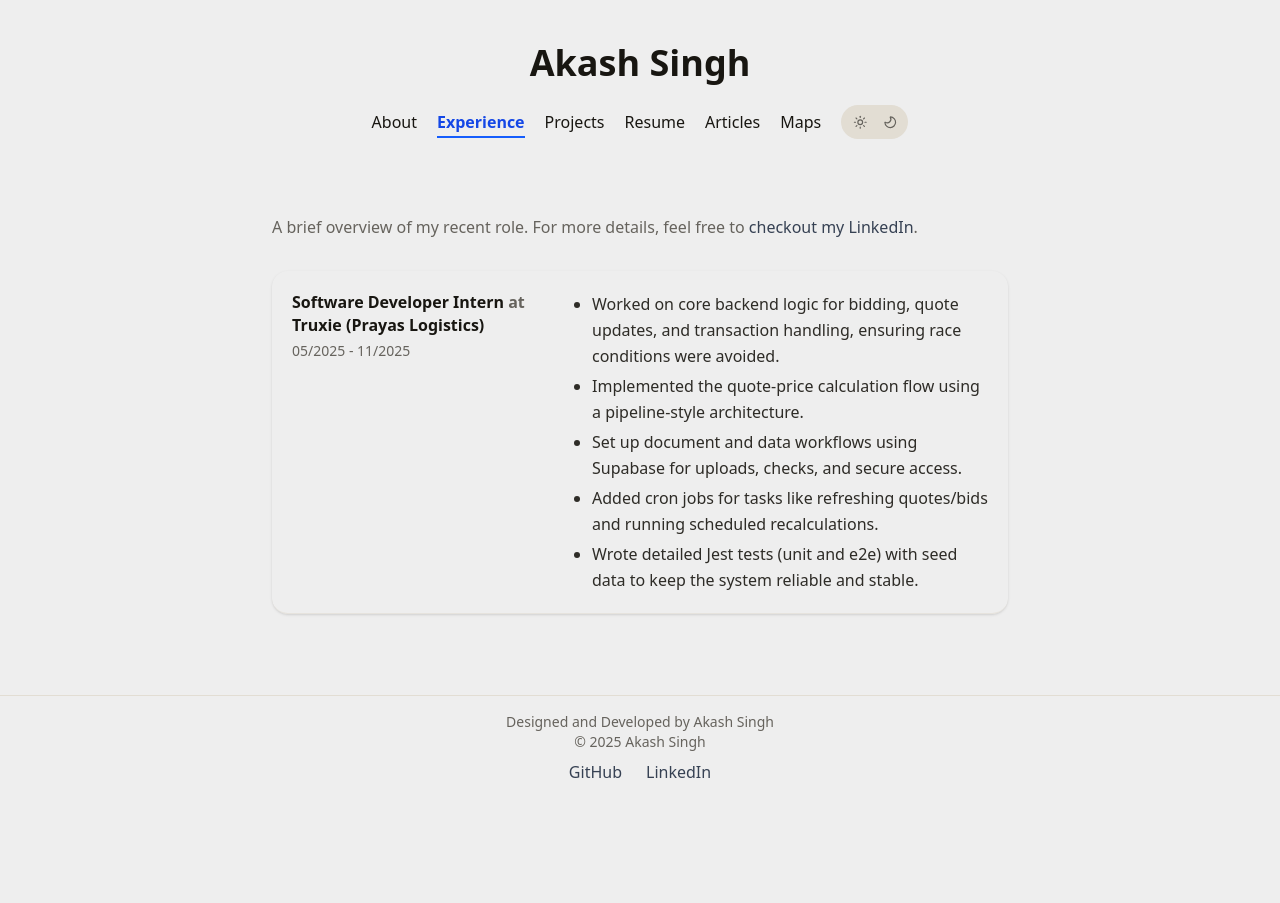
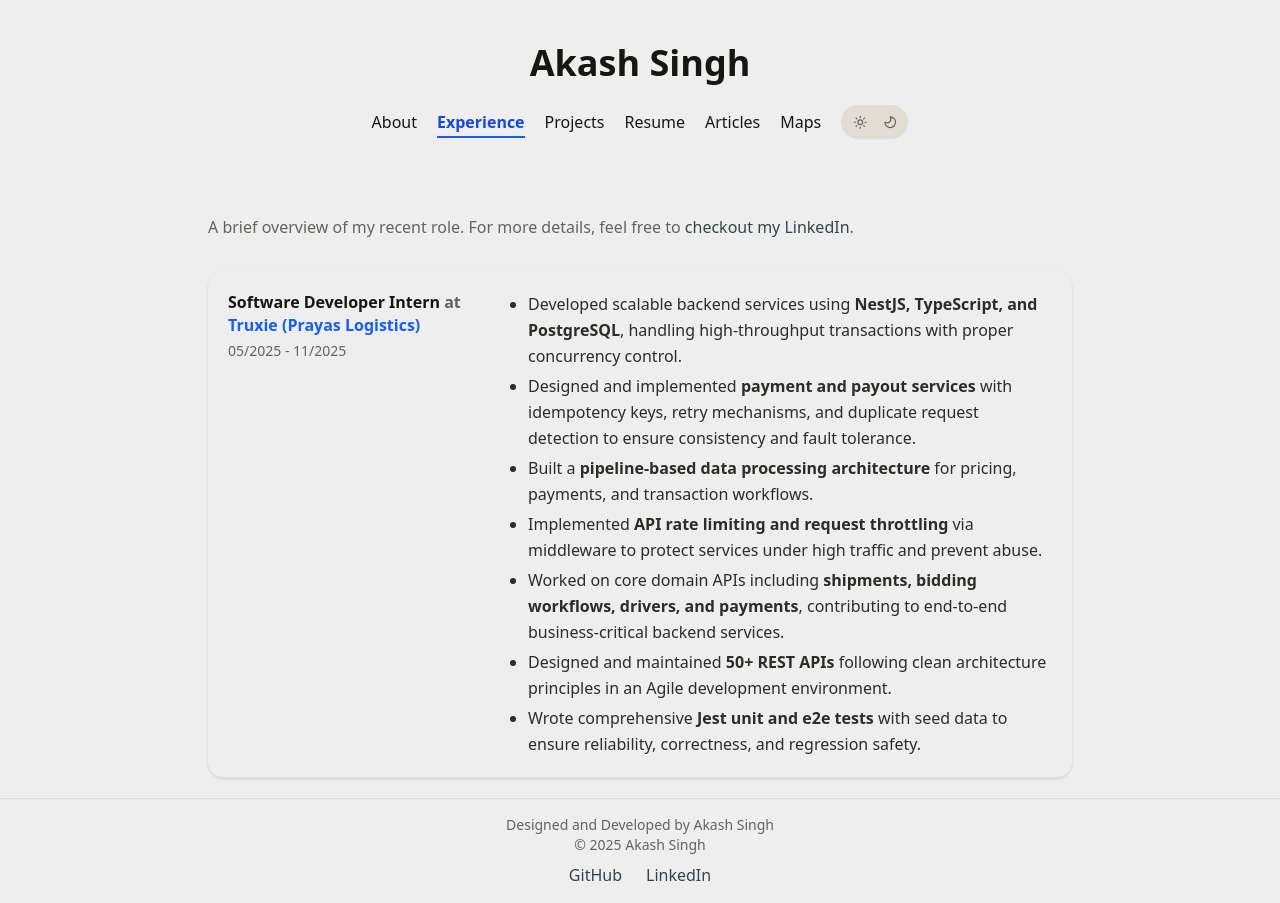
Before and after one commit to akashsingh3414/Portfolio, a Next.js app: page /experience in a window 1280 px wide. Before the commit the page ends 800 px from the top, so only its background shows below. Built offline with nearby package versions, Linux system fonts and the light colour scheme.

Commit message:
updated details

```diff
--- a/src/app/about/page.tsx
+++ b/src/app/about/page.tsx
@@ -7,20 +7,21 @@ export default function AboutPage() {
     ts: "https://www.typescriptlang.org/",
     python: "https://www.python.org/",
     cpp: "https://isocpp.org",
-    java: "https://www.oracle.com/java/",
-    fastapi: "https://fastapi.tiangolo.com/",
+    nodejs: "https://nodejs.org/",
     nestjs: "https://nestjs.com/",
-    nodejs: "https://nodejs.org/",
     express: "https://expressjs.com/",
     react: "https://react.dev/",
+    fastapi: "https://fastapi.tiangolo.com/",
+    pytorch: "https://pytorch.org/",
+    postgresql: "https://www.postgresql.org/",
     mongodb: "https://www.mongodb.com/",
     mysql: "https://www.mysql.com/",
-    postgresql: "https://www.postgresql.org/",
     docker: "https://www.docker.com/",
     aws: "https://aws.amazon.com/",
     git: "https://git-scm.com/",
+    github: "https://github.com/",
     jest: "https://jestjs.io/",
-    postman: "https://www.postman.com/",
+    linux: "https://www.linux.org/",
   }
 
   const techIcons = Object.keys(techLinks)
@@ -32,18 +33,54 @@ export default function AboutPage() {
           id="intro-heading"
           className="font-sans text-3xl md:text-4xl font-extrabold text-balance"
         >
-          Hey there!, I&apos;m Akash{" "}
-          <span className="inline-block animate-wave origin-[70%_70%] cursor-pointer hover:scale-110">👋</span>
+          Hey there, I&apos;m Akash{" "}
+          <span className="inline-block animate-wave origin-[70%_70%] cursor-pointer hover:scale-110">
+            👋
+          </span>
         </h1>
 
         <p className="leading-relaxed">
-          I&apos;m passionate about programming and always love learning new ways to solve problems. I work with languages like <span className="text-blue-600 font-medium">Python</span>, <span className="text-blue-600 font-medium">JavaScript/TypeScript</span>, and <span className="text-blue-600 font-medium">C++</span>. My main areas of interest are building <span className="text-blue-600 font-medium">backend systems</span> and <span className="text-blue-600 font-medium">scalable applications</span>, while also exploring <span className="text-blue-600 font-medium">AI</span>, <span className="text-blue-600 font-medium">Machine Learning</span>, and <span className="text-blue-600 font-medium">Data Science</span>.
+          I&apos;m a <span className="text-blue-600 font-medium">Software Developer</span> and final-year B.Tech student at{" "}
+          <span className="font-medium">IIIT Manipur</span> (CGPA: 8.23/10), passionate about building{" "}
+          <span className="text-blue-600 font-medium">scalable backend systems</span> and{" "}
+          <span className="text-blue-600 font-medium">production-ready applications</span>. Currently working as a{" "}
+          <span className="text-blue-600 font-medium">Software Developer Intern at Truxie (Prayas Logistics)</span>, where I design and implement{" "}
+          <span className="font-medium">high-performance backend services</span> using{" "}
+          <span className="text-blue-600 font-medium">NestJS</span>,{" "}
+          <span className="text-blue-600 font-medium">TypeScript</span>, and{" "}
+          <span className="text-blue-600 font-medium">PostgreSQL</span>.
+        </p>
+
+        <p className="leading-relaxed">
+          I specialize in building <span className="font-medium">robust, transaction-safe systems</span> with features like{" "}
+          <span className="text-blue-600 font-medium">concurrency control</span>,{" "}
+          <span className="text-blue-600 font-medium">idempotency</span>,{" "}
+          <span className="text-blue-600 font-medium">retry logic</span>, and{" "}
+          <span className="text-blue-600 font-medium">API rate limiting</span>. I&apos;ve designed{" "}
+          <span className="font-medium">50+ REST APIs</span> following{" "}
+          <span className="text-blue-600 font-medium">clean architecture patterns</span> and written comprehensive{" "}
+          <span className="text-blue-600 font-medium">Jest unit and e2e tests</span> in Agile environments.
         </p>
 
         <hr className="border-border mt-6" />
 
         <p className="leading-relaxed">
-          My tech stack includes a wide variety of languages, frameworks, and tools that help me build <span className="font-medium">efficient, scalable, and reliable applications</span>. I enjoy working with databases like <span className="text-blue-600 font-medium">PostgreSQL</span> and <span className="text-blue-600 font-medium">MongoDB</span>, containerization with <span className="text-blue-600 font-medium">Docker</span>, cloud services like <span className="text-blue-600 font-medium">AWS</span>, and a bunch of developer tools like <span className="text-blue-600 font-medium">Git</span>, <span className="text-blue-600 font-medium">Jest</span>, and <span className="text-blue-600 font-medium">Postman</span>.
+          Beyond backend development, I&apos;ve built production-ready projects including{" "}
+          <span className="font-medium">NeuroSonic Audio CNN</span> (80-85% accuracy environmental sound classifier using{" "}
+          <span className="text-blue-600 font-medium">PyTorch ResNet</span> with 15% performance boost through data augmentation),{" "}
+          <span className="font-medium">Semantic Book Recommender</span> (semantic search and sentiment analysis across 7,000+ books using{" "}
+          <span className="text-blue-600 font-medium">LangChain</span> and{" "}
+          <span className="text-blue-600 font-medium">ChromaDB</span>), and{" "}
+          <span className="font-medium">SwiftChat</span> (real-time chat with{" "}
+          <span className="text-blue-600 font-medium">WebRTC video calling</span> and{" "}
+          <span className="text-blue-600 font-medium">Socket.IO messaging</span>).
+        </p>
+
+        <p className="leading-relaxed">
+          I&apos;m a strong problem solver with a{" "}
+          <span className="text-blue-600 font-medium">1631 LeetCode rating</span> and{" "}
+          <span className="font-medium">500+ DSA problems solved</span>. My{" "}
+          <span className="text-blue-600 font-medium">300+ GitHub commits</span> reflect my commitment to writing clean, maintainable code and following industry best practices.
         </p>
 
         <div className="flex flex-wrap justify-center gap-6 mt-8">
@@ -68,7 +105,8 @@ export default function AboutPage() {
         </div>
 
         <p className="leading-relaxed mt-16 italic text-lg">
-          PS: When I&apos;m not coding, you&apos;ll probably find me playing table tennis - it&apos;s what I love most.
+          Outside of coding, I enjoy playing table tennis - it&apos;s my go-to way
+          to unwind and stay energized.
         </p>
       </section>
     </Container>
--- a/src/app/experience/page.tsx
+++ b/src/app/experience/page.tsx
@@ -7,18 +7,17 @@ import Link from "next/link"
 
 export default function ExperiencePage() {
   return (
-    <main className="mx-auto max-w-3xl px-4">
+    <main className="mx-auto max-w-4xl px-4">
       <p className="mt-3 text-muted-foreground">
         A brief overview of my recent role. For more details, feel free to{" "}
         <Link
-        href="https://www.linkedin.com/in/akashsingh3414/"
-        target="_blank"
-        rel="noopener noreferrer"
-        className="relative text-base font-medium text-gray-700 transition-all duration-300 after:absolute after:left-0 after:-bottom-1 after:h-[2px] after:w-0 after:bg-blue-600 after:transition-all after:duration-300 hover:after:w-full hover:text-blue-600"
+          href="https://www.linkedin.com/in/akashsingh3414/"
+          target="_blank"
+          rel="noopener noreferrer"
+          className="relative text-base font-medium text-gray-700 transition-all duration-300 after:absolute after:left-0 after:-bottom-1 after:h-[2px] after:w-0 after:bg-blue-600 after:transition-all after:duration-300 hover:after:w-full hover:text-blue-600"
         >
-        checkout my LinkedIn
+          checkout my LinkedIn
         </Link>
-
         .
       </p>
 
@@ -31,19 +30,32 @@ export default function ExperiencePage() {
             <>
               <ul className="list-disc pl-5 space-y-1">
                 <li>
-                  Worked on core backend logic for bidding, quote updates, and transaction handling, ensuring race conditions were avoided.
+                  Developed scalable backend services using <strong>NestJS, TypeScript, and PostgreSQL</strong>,
+                  handling high-throughput transactions with proper concurrency control.
                 </li>
                 <li>
-                  Implemented the quote-price calculation flow using a pipeline-style architecture.
+                  Designed and implemented <strong>payment and payout services</strong> with idempotency keys,
+                  retry mechanisms, and duplicate request detection to ensure consistency and fault tolerance.
                 </li>
                 <li>
-                  Set up document and data workflows using Supabase for uploads, checks, and secure access.
+                  Built a <strong>pipeline-based data processing architecture</strong> for pricing, payments,
+                  and transaction workflows.
                 </li>
                 <li>
-                  Added cron jobs for tasks like refreshing quotes/bids and running scheduled recalculations.
+                  Implemented <strong>API rate limiting and request throttling</strong> via middleware to
+                  protect services under high traffic and prevent abuse.
                 </li>
                 <li>
-                  Wrote detailed Jest tests (unit and e2e) with seed data to keep the system reliable and stable.
+                  Worked on core domain APIs including <strong>shipments, bidding workflows, drivers, and payments</strong>,
+                  contributing to end-to-end business-critical backend services.
+                </li>
+                <li>
+                  Designed and maintained <strong>50+ REST APIs</strong> following clean architecture
+                  principles in an Agile development environment.
+                </li>
+                <li>
+                  Wrote comprehensive <strong>Jest unit and e2e tests</strong> with seed data to ensure
+                  reliability, correctness, and regression safety.
                 </li>
               </ul>
             </>
--- a/src/app/projects/page.tsx
+++ b/src/app/projects/page.tsx
@@ -12,20 +12,20 @@ type Project = {
 
 const projects: Project[] = [
   {
+    title: "NeuroSonic Audio CNN",
+    stack: "PyTorch, NumPy, Pandas, FastAPI, Docker, Python",
+    description:
+      "Developed an environmental sound classifier using a ResNet-based CNN on ESC-50 dataset (2,000 samples, 50 classes), achieving 80-85% accuracy. Enhanced model performance by 15% through data augmentation with mel-spectrogram transformations, pitch shifting, time stretching, and mixup regularization.",
+    github: "https://github.com/akashsingh3414/NeuroSonic-Audio-CNN",
+    date: "Nov 2025",
+  },
+  {
     title: "Semantic Book Recommender",
     stack: "Python, Hugging Face, LangChain, ChromaDB, Gradio, Transformers",
     description:
       "Created a recommendation system with sentence-transformer embeddings for semantic search, zero-shot classification for genres, and sentiment analysis across 7,000+ books. Integrated ChromaDB vector database for fast similarity search with preprocessing pipeline for text cleaning, tokenization, and normalization using Pandas and NumPy.",
     github: "https://github.com/akashsingh3414/Semantic-Book-Recommender",
     date: "Oct 2025",
-  },
-  {
-    title: "NeuroSonic Audio CNN",
-    stack: "PyTorch, NumPy, Pandas, FastAPI, Docker, Python",
-    description:
-      "Developed an environmental sound classifier using a ResNet-based CNN on ESC-50 dataset (2,000 samples, 50 classes), achieving 80-85% accuracy. Enhanced model performance by 15% through data augmentation with mel-spectrogram transformations, pitch shifting, time stretching, and mixup regularization.",
-    github: "https://github.com/akashsingh3414/NeuroSonic-Audio-CNN",
-    date: "Aug 2025",
   },
   {
     title: "SwiftChat",
--- a/src/components/experience-listing.tsx
+++ b/src/components/experience-listing.tsx
@@ -35,7 +35,7 @@ export function ExperienceListCard({
               href={url}
               target="_blank"
               rel="noopener noreferrer"
-              className="relative text-base font-large transition-all duration-200 after:absolute after:left-0 after:-bottom-1 after:h-[2px] after:w-0 after:bg-blue-600 after:transition-all after:duration-300 hover:after:w-full hover:text-blue-600"
+              className="relative text-base font-large transition-all duration-200 text-blue-600 after:absolute after:left-0 after:-bottom-1 after:h-[2px] after:w-0 after:bg-blue-600 after:transition-all after:duration-300 hover:after:w-full"
             >
               {company}
             </a>
```
Also changed, not shown: 1 other file (tests, documents, lock files or other folders).
